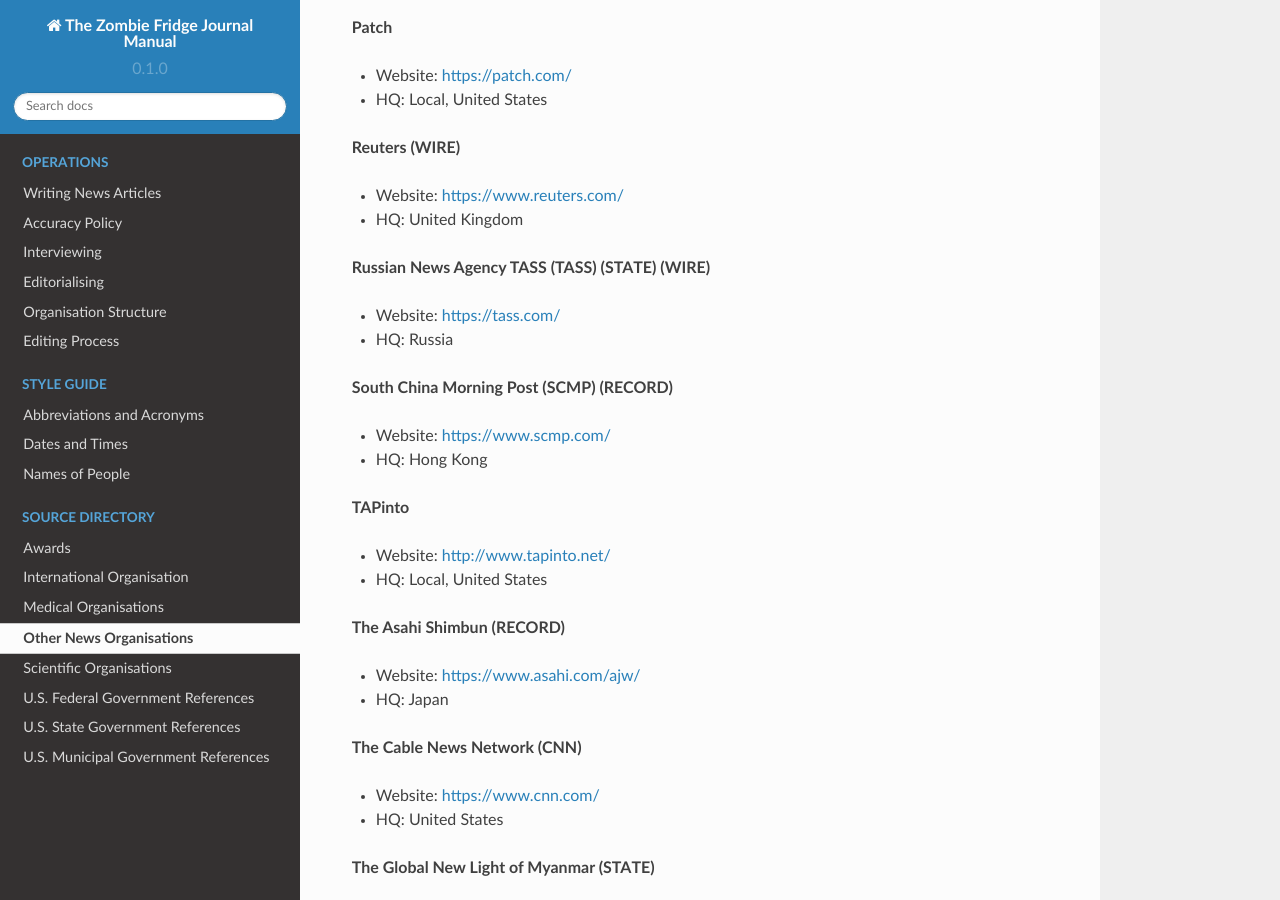
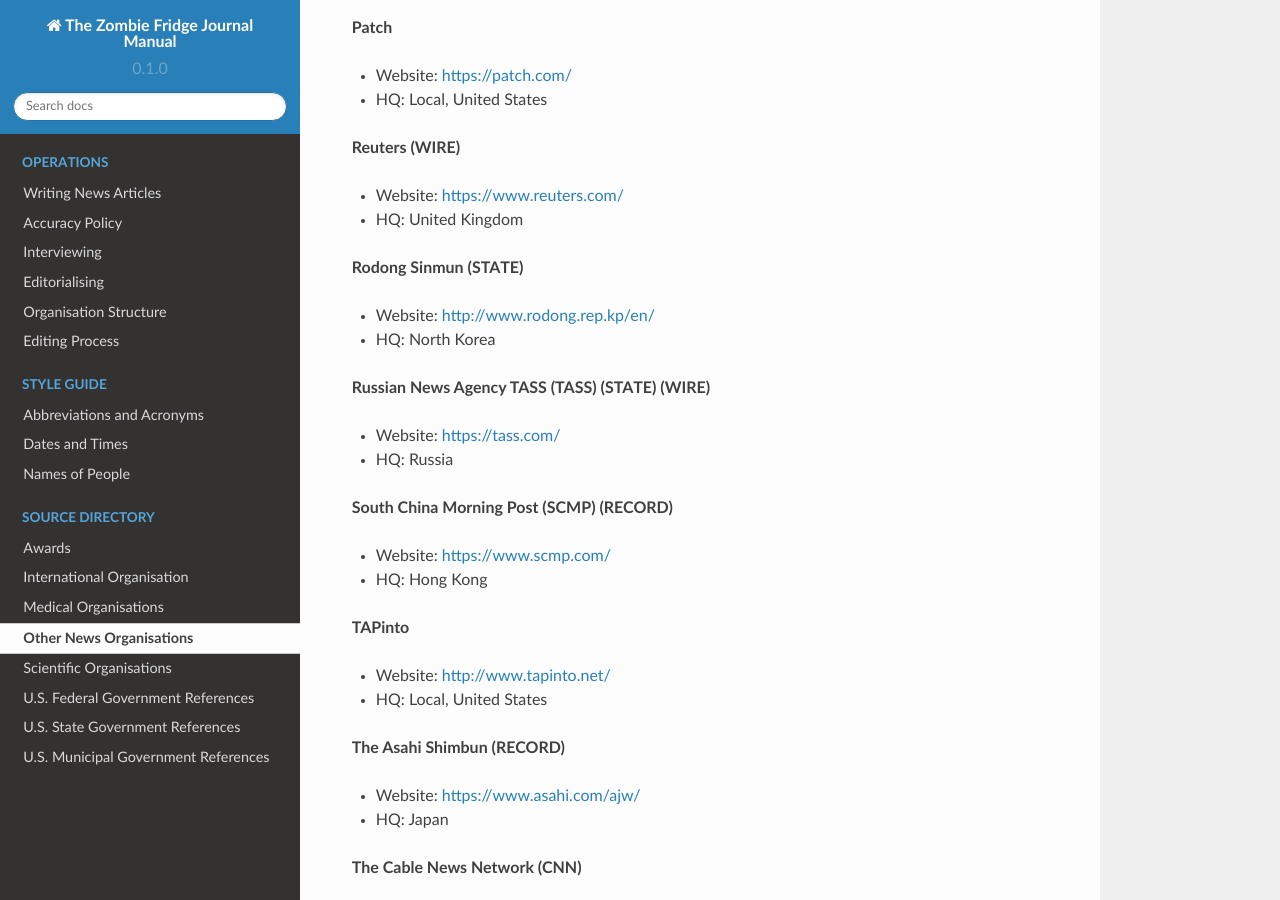
Before and after one commit to theZFJ/manual, a Sphinx documentation site: the page built from docs/otherNewsOrgs.rst, in a window 1280 px wide and 900 px high, scrolled down 1584 px. Built offline with Sphinx 7.4.7 and the Read the Docs theme 2.0.0, drawn with Linux system fonts in a browser that asks for light colours.

Commit message:
add rodong sinmun

```diff
--- a/docs/otherNewsOrgs.rst
+++ b/docs/otherNewsOrgs.rst
@@ -68,6 +68,11 @@
 * Website: https://www.reuters.com/
 * HQ: United Kingdom
 
+**Rodong Sinmun (STATE)**
+
+* Website: http://www.rodong.rep.kp/en/
+* HQ: North Korea
+
 **Russian News Agency TASS (TASS) (STATE) (WIRE)**
 
 * Website: https://tass.com/
```
